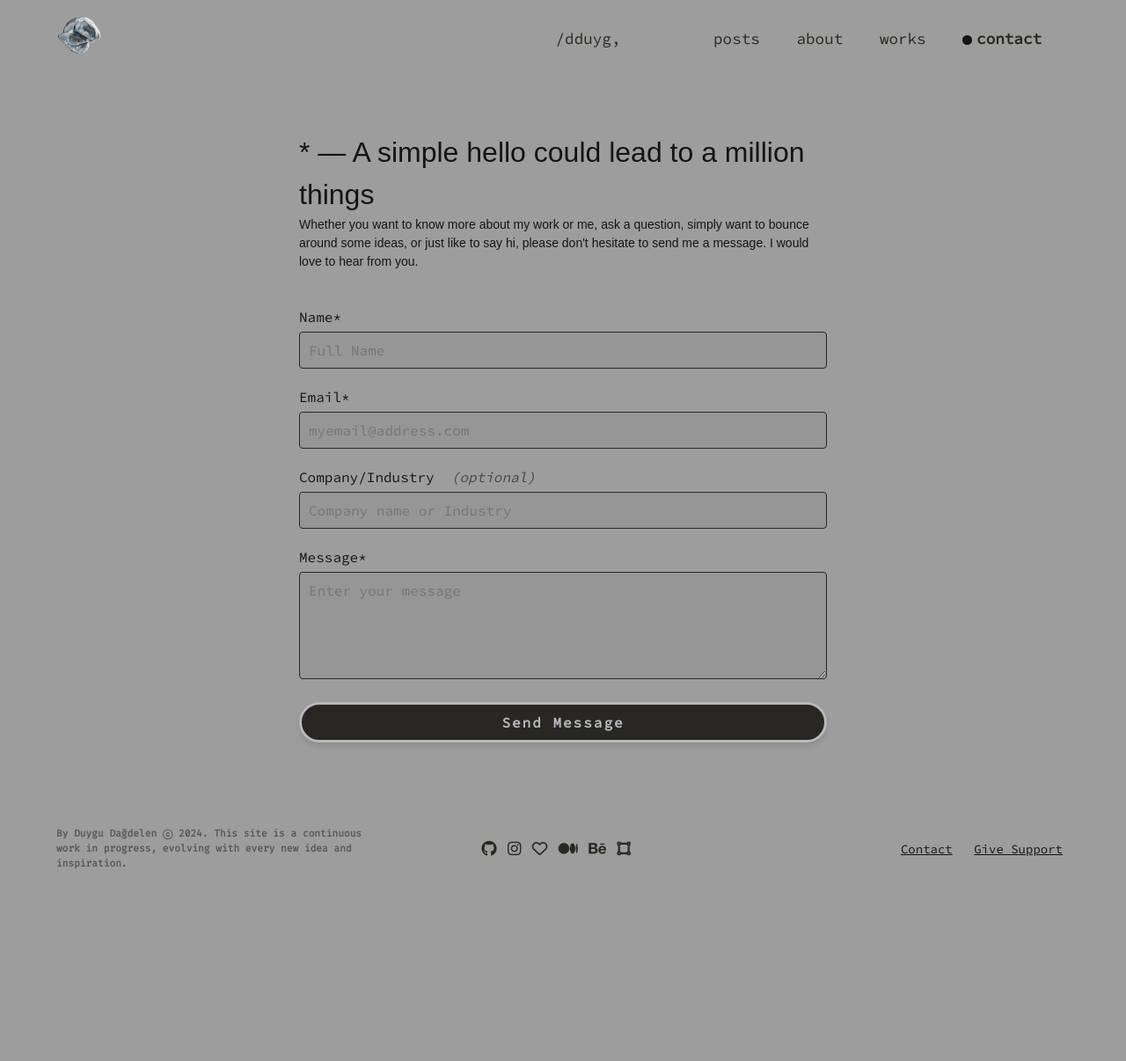
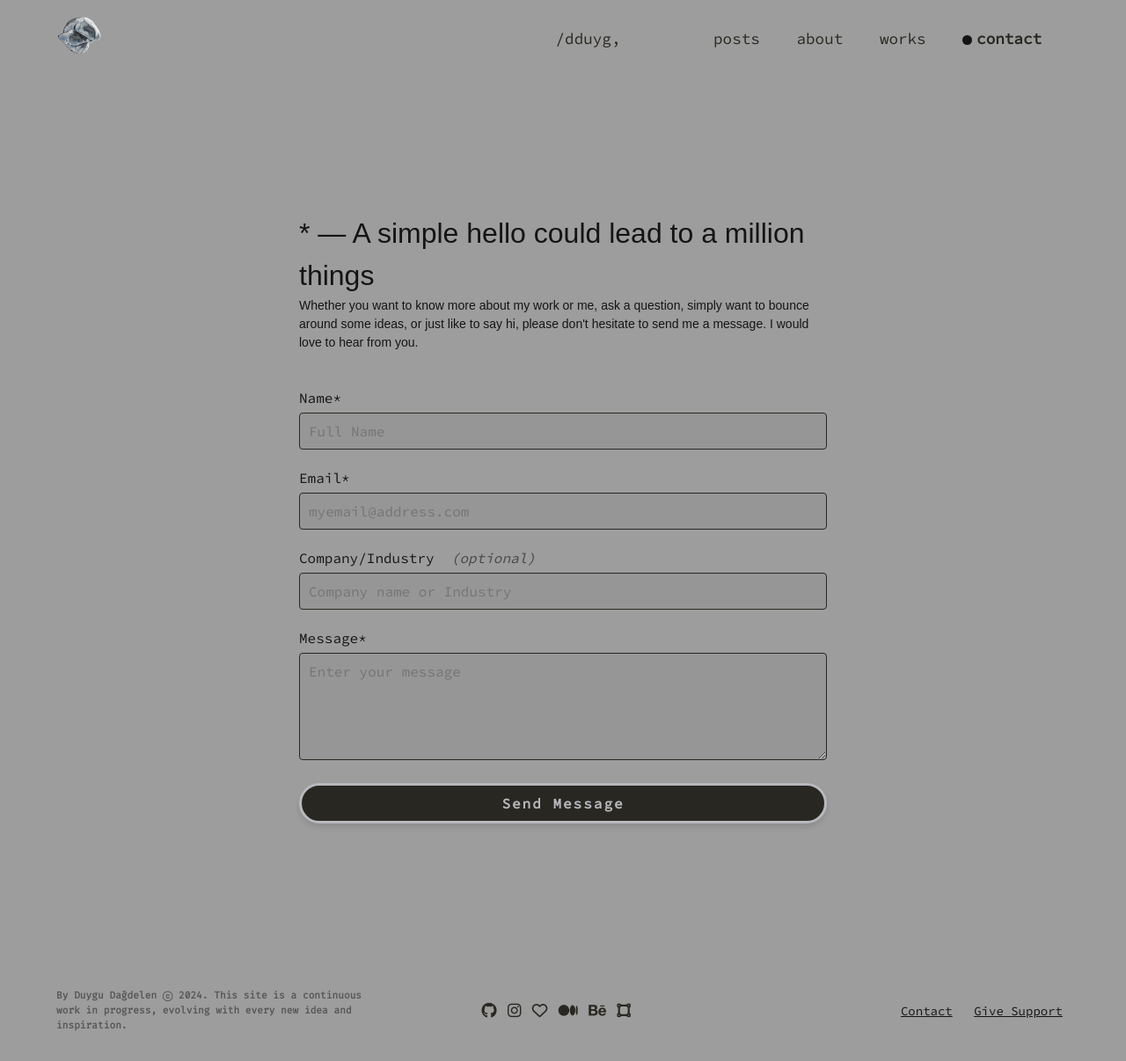
Before and after one commit to dduyg/duuuy, a Jekyll site: the page built from contact.html, in a window 1280 px wide. Shown: the whole page at 88% size. Built offline with Jekyll 4.4.1, drawn with Linux system fonts in a browser that asks for light colours; nearby versions of some CDN libraries; some web fonts are replaced; before the commit the page ends 1023 px from its top, so only the background shows below that.

Commit message:
Update form.css

```diff
--- a/assets/form.css
+++ b/assets/form.css
@@ -1,5 +1,10 @@
 /* Styling for the contact form */
 main {
+    display: flex;
+    flex-direction: column;
+    justify-content: center;
+    align-items: center;
+    min-height: 100vh;
     max-width: 600px;
     margin: 0 auto;
     padding: 10% 1em 5%;
```
